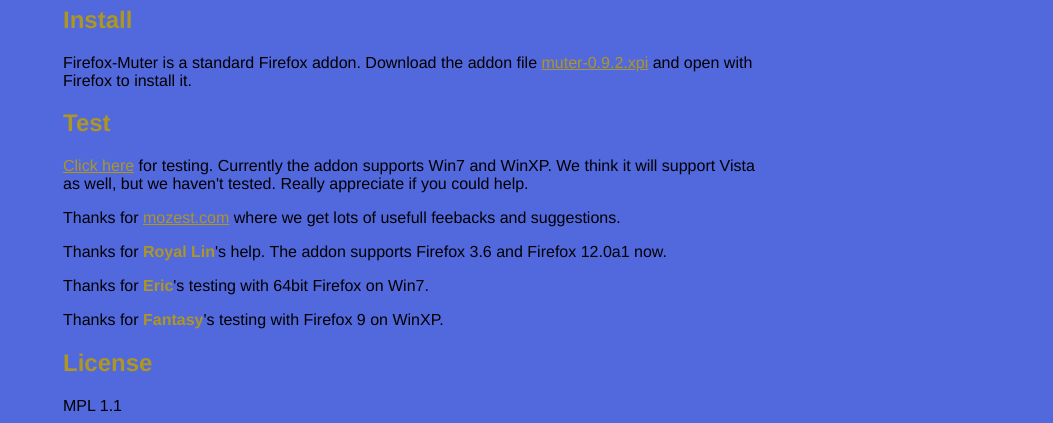
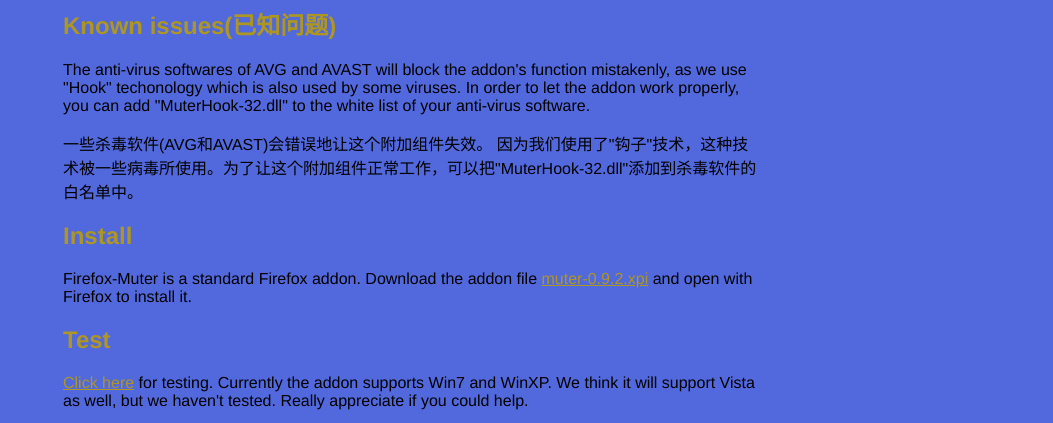
Before and after one commit to yxl/Firefox-Muter, a plain HTML site: page index.html in a window 1280 px wide. Shown: the part 303-726 px from the top of the page, without its empty margins (227-1280 px from the left). Drawn offline with Linux system fonts and the light colour scheme.

Commit message:
add "known issues" section to index.html

```diff
--- a/index.html
+++ b/index.html
@@ -75,6 +75,9 @@ hr {
   <p>Currently the addon works on windows and Unbuntu. It could mute firefox on Win7/Vista/XP and so on. Linux systems which use PalseAudio to manage their audio are supported as well, but we have tested Ubuntu 10.10 with Firefox 9 and 3.6 only.
     Mac will be supported later.</p>
   <p>We are two Chinese guys and create this addon just for fun in our spare time. There is not much time for us to test and decorate the addon. To push forward the project, it's in  need of your help.</p>
+  <h2>Known issues(已知问题)</h2>
+  <p>The anti-virus softwares of AVG and AVAST will block the addon's function mistakenly, as we use "Hook" techonology which is also used by some viruses. In order to let the addon work properly, you can add "MuterHook-32.dll" to the white list of your anti-virus software.</p>
+  <p>一些杀毒软件(AVG和AVAST)会错误地让这个附加组件失效。 因为我们使用了"钩子"技术，这种技术被一些病毒所使用。为了让这个附加组件正常工作，可以把"MuterHook-32.dll"添加到杀毒软件的白名单中。</p>
   <h2>Install</h2>
   <p>Firefox-Muter is a standard Firefox addon. Download the addon file <a href="muter-0.9.2.xpi">muter-0.9.2.xpi</a> and open with Firefox to install it. </p>
   <h2>Test</h2>
@@ -84,7 +87,7 @@ hr {
   <p>Thanks for <strong>Eric</strong>'s testing with 64bit Firefox on Win7.</p>
   <p>Thanks for <strong>Fantasy</strong>'s testing with Firefox 9 on WinXP.</p>
   <h2>License</h2>
-  <p>MPL 1.1</p>
+  <p>MPL 2.0</p>
   <h2>Authors </h2>
   <p>Yuan Xulei (xyuan@mozilla.com) <br/>
     Hector Zhao (bzhao@mozilla.com) <br/>
```
